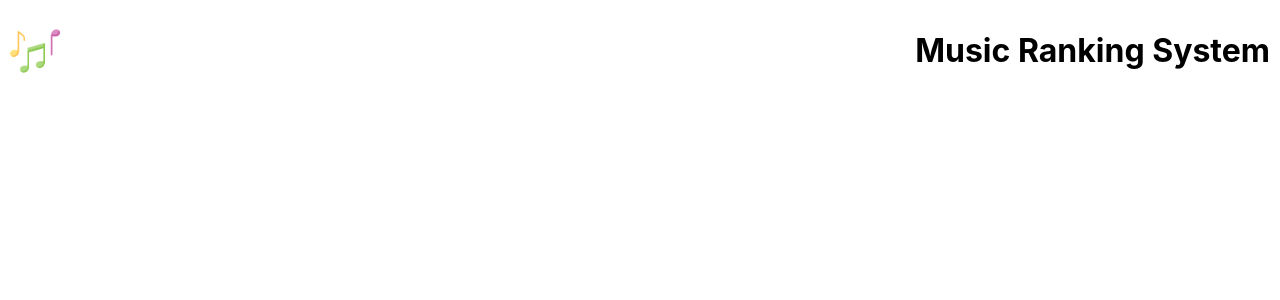
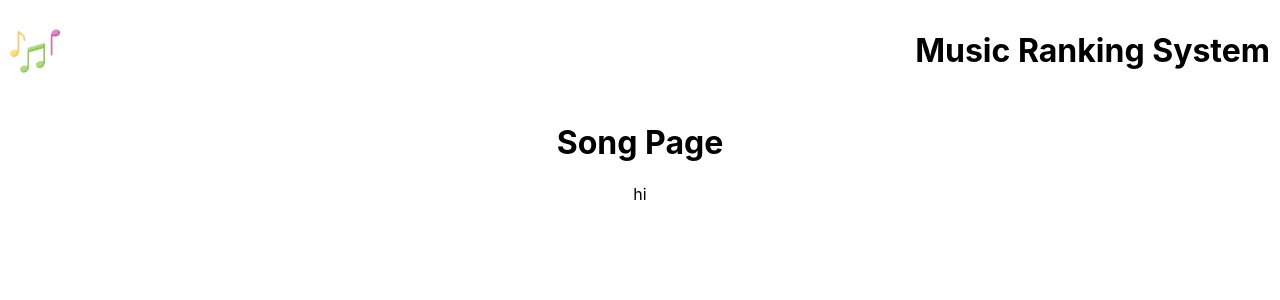
Before and after one commit to agiledev-students-fall2023/4-final-project-music-ranking-system, a React (Create React App) app in the folder front-end/: page /song in a window 1280 px wide. Shown: the top 300 px of the page. Built offline with nearby package versions, Linux system fonts and the light colour scheme; no server answers.

Commit message:
implemented inital Song component, installed axios

```diff
--- a/front-end/package.json
+++ b/front-end/package.json
@@ -6,6 +6,7 @@
     "@testing-library/jest-dom": "^5.17.0",
     "@testing-library/react": "^13.4.0",
     "@testing-library/user-event": "^13.5.0",
+    "axios": "^1.5.1",
     "react": "^18.2.0",
     "react-dom": "^18.2.0",
     "react-router-dom": "^6.17.0",
--- a/front-end/src/components/App.js
+++ b/front-end/src/components/App.js
@@ -3,6 +3,7 @@ import '../App.css';
 import {BrowserRouter as Router, Routes, Route} from 'react-router-dom';
 import About from './about';
 import Title from './title';
+import Song from './Song';
 
 function App() {
   return (
@@ -11,6 +12,7 @@ function App() {
         <Title/>
         <Routes>
           <Route path="/about" element={<About/>}></Route>
+          <Route path="/song" element={<Song/>}></Route>
         </Routes>
       </Router>
     </div>
--- /dev/null
+++ b/front-end/src/components/Song.js
@@ -0,0 +1,24 @@
+import {useState} from 'react';
+import axios from 'axios';
+import '../App.css';
+
+function Song() {
+  const [data, setData] = useState('hi')
+  axios
+    .get('https://my.api.mockaroo.com/animals.json?key=d9ddfc40')
+    .then(response => {
+      console.log(response.data)
+    })
+    .catch(err => {
+      console.log(err)
+    })
+
+  return (
+    <div className="Song">
+      <h1>Song Page</h1>
+      <p>{data}</p>
+    </div>
+  );
+}
+
+export default Song;
```
